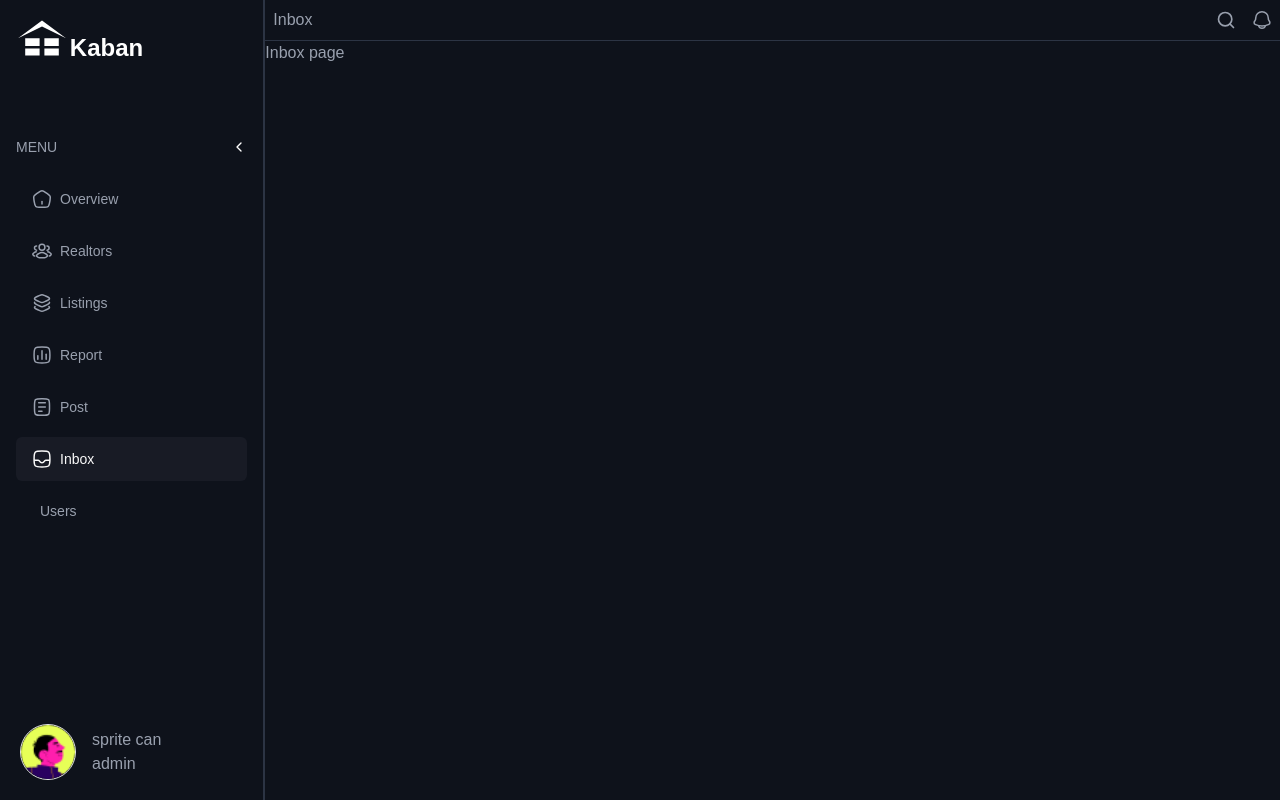
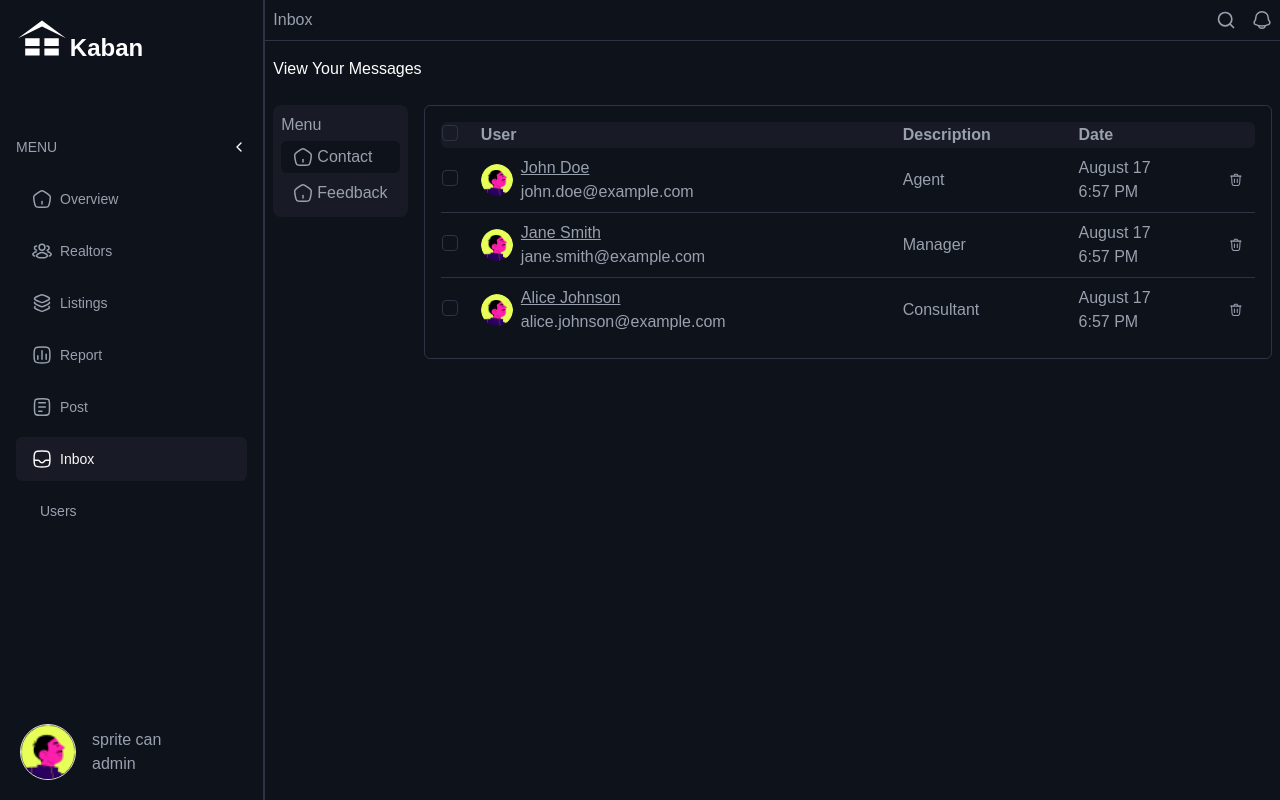
Before and after one commit to twoone-technologies/kaban-admin-fe, a Next.js app: page /dashboard/inbox in a window 1280 px wide. Built offline with nearby package versions, Linux system fonts and the light colour scheme.

Commit message:
Feat: implement Inbox component with user data display and date handling utility

```diff
--- a/app/(dashboard)/dashboard/_components/UserListTable.tsx
+++ b/app/(dashboard)/dashboard/_components/UserListTable.tsx
@@ -1,7 +1,6 @@
 import { useState } from 'react';
 import { ColumnDef, createColumnHelper } from '@tanstack/react-table';
 import TanstackTable from './TanstackTable';
-// import ButtonSwitch from './ButtonSwitch';
 import avatar from '@/public/icons/avatar.png';
 import FormControl from '@/components/common/FormControl';
 import { SearchIcon } from 'lucide-react';
--- a/app/(dashboard)/dashboard/inbox/page.tsx
+++ b/app/(dashboard)/dashboard/inbox/page.tsx
@@ -1,11 +1,184 @@
-import React from 'react'
+'use client';
+import React from 'react';
+import { DashboardIcon } from '@/public/icons';
+import Container from '../_components/Container';
+import { useState } from 'react';
+import { ColumnDef, createColumnHelper } from '@tanstack/react-table';
+import avatar from '@/public/icons/avatar.png';
+import Image from 'next/image';
+import TanstackTable from '../_components/TanstackTable';
+import CustomModal from '../_components/CustomModal';
+import { dateHandler } from '@/utils/functions/function';
+import ProfileCard from '../_components/ProfileCard';
 
 function Inbox() {
-    return (
-        <div>
-            Inbox page
+  const columnHelper = createColumnHelper<{
+    id: number;
+    date: string;
+    description: string;
+    fullName: string;
+    email: string;
+    image: string;
+    uploadDate: string;
+  }>();
+
+  const realtorsData = [
+    {
+      id: 1,
+      image: avatar,
+      fullName: 'John Doe',
+      description: 'Agent',
+      email: 'john.doe@example.com',
+      date: '2023-08-17T18:57:48.921Z',
+    },
+    {
+      id: 2,
+      image: avatar,
+      fullName: 'Jane Smith',
+      description: 'Manager',
+      email: 'jane.smith@example.com',
+      date: '2023-08-17T18:57:48.921Z',
+    },
+    {
+      id: 3,
+      image: avatar,
+      fullName: 'Alice Johnson',
+      description: 'Consultant',
+      email: 'alice.johnson@example.com',
+      date: '2023-08-17T18:57:48.921Z',
+    },
+  ];
+
+  // Handle Permission Change
+  // const handlePermissionChange = (index: number, checked: boolean) => {
+  //   setRealtorsData((prev) =>
+  //     prev.map((user, i) =>
+  //       i === index ? { ...user, permission: checked } : user,
+  //     ),
+  //   );
+  // };
+  const [open, setOpen] = useState(false);
+  const [purpose, setPurpose] = useState<'edit' | 'delete'>('edit');
+  const [tab, setTab] = useState<'contact' | 'feedback' | 'user'>('contact');
+  const [currUser, setCurrUser] = useState(-1);
+
+  const RealtorColumns = [
+    columnHelper.accessor('image', {
+      header: 'User',
+      cell: (info) => {
+        const { image, fullName, email, id } = info.row.original;
+        return (
+          <div className="flex items-center gap-2">
+            <Image
+              src={image}
+              width={10}
+              height={10}
+              alt={fullName}
+              className="w-8 h-8 rounded-full"
+            />
+            <div className="flex cursor-pointer flex-col">
+              <span
+                className="underline"
+                onClick={() => {
+                  setTab('user');
+                  setCurrUser(id);
+                }}
+              >
+                {fullName}
+              </span>
+              <span>{email}</span>
+            </div>
+          </div>
+        );
+      },
+    }),
+    columnHelper.accessor('description', {
+      header: 'Description',
+      cell: (info) => info.getValue(),
+    }),
+    columnHelper.accessor('date', {
+      header: 'Date',
+      cell: (info) => {
+        const { date } = info.row.original;
+        const dateString = dateHandler(date);
+        dateString?.split(',');
+        return (
+          <div className="flex flex-col">
+            <span>{dateString?.split('at')[0].split(',')[0]}</span>
+            <span>{dateString?.split('at')[1]}</span>
+          </div>
+        );
+      },
+    }),
+  ] as unknown as ColumnDef<unknown, unknown>[];
+
+  const currentUser = realtorsData.find((user) => user.id === currUser);
+
+  return (
+    <Container element="section">
+      <h2 className="text-white mb-6">View Your Messages</h2>
+      <div className="flex gap-4">
+        <div className="flex flex-col gap-4">
+          <div className="flex flex-col gap-1 bg-accent-foreground p-2 max-w-max rounded-lg">
+            <span>Menu</span>
+            <div
+              onClick={() => setTab('contact')}
+              className={`${
+                tab === 'contact' && 'bg-background rounded-md'
+              } px-3 py-1 flex items-center cursor-pointer gap-1`}
+            >
+              <DashboardIcon />
+              <span>Contact</span>
+            </div>
+            <div
+              onClick={() => setTab('feedback')}
+              className={`${
+                tab === 'feedback' && 'bg-background rounded-md'
+              } px-3 py-1 flex items-center cursor-pointer gap-1`}
+            >
+              <DashboardIcon />
+              <span>Feedback</span>
+            </div>
+          </div>
         </div>
-    )
+        <div className='rounded-md border border-accent p-4 w-full'>
+				{tab === 'contact' && (
+          <TanstackTable
+            handleDelete={() => {
+              setOpen(true);
+              setPurpose('delete');
+            }}
+						checkbox
+            columns={RealtorColumns}
+            data={realtorsData}
+          />
+        )}
+        {tab === 'user' && currUser !== -1 && (
+          <div className='flex flex-col w-full'>
+            <div className="flex w-full justify-between items-center">
+              <ProfileCard
+                name={currentUser?.fullName}
+                role={currentUser?.email}
+              />
+              <div className="flex flex-col">
+								<span>09032344432</span>
+                <span>
+                  {dateHandler(currentUser?.date ?? '')?.split('at')[0].split(',')[0] || ''} .
+                  {dateHandler(currentUser?.date ?? '')?.split('at')[1] || ''}
+                </span>
+              </div>
+            </div>
+						<div className='ml-20'>
+						<span>TO: Me, info.example</span>
+						<p>Lorem, ipsum dolor.</p>
+						</div>
+          </div>
+        )}
+				</div>
+      </div>
+      <CustomModal open={open} onChange={setOpen} purpose={purpose} />
+    </Container>
+  );
 }
 
-export default Inbox
+export default Inbox;
--- /dev/null
+++ b/utils/functions/function.ts
@@ -0,0 +1,64 @@
+import { Listing } from "../types/listing.types";
+
+export const dateHandler = (dateStr: string | undefined, pathname?: string | undefined) => {
+  if (dateStr === undefined) return null;
+
+  const date = new Date(dateStr);
+  const currentDate = new Date();
+  const timeDifference = currentDate.getTime() - date.getTime();
+  const daysDifference = Math.floor(timeDifference / (1000 * 60 * 60 * 24));
+
+  if (pathname && pathname.startsWith('/dashboard/notification/')) {
+    // If the pathname matches the notification route, return date in a different format
+    const options: Intl.DateTimeFormatOptions = {
+      year: 'numeric',
+      month: 'long',
+      day: 'numeric',
+      hour: 'numeric',
+      minute: 'numeric',
+      second: 'numeric',
+    };
+    return date.toLocaleDateString(undefined, options);
+  }
+
+  if (daysDifference === 0) {
+    // Check if it's within the same day
+    const hoursDifference = Math.floor(timeDifference / (1000 * 60 * 60));
+    if (hoursDifference > 0) {
+      return `${hoursDifference} ${hoursDifference === 1 ? 'hour' : 'hours'} ago`;
+    } else {
+      return 'Today';
+    }
+  } else if (daysDifference === 1) {
+    return 'Yesterday';
+  } else if (daysDifference > 1 && daysDifference <= 7) {
+    return `${daysDifference} ${daysDifference === 1 ? 'day' : 'days'} ago`;
+  } else {
+    // Get the user's timezone dynamically
+    const userTimeZone = Intl.DateTimeFormat().resolvedOptions().timeZone;
+
+    // Return the full date with time for dates beyond 1 week in the user's timezone
+    const options: Intl.DateTimeFormatOptions = {
+      year: 'numeric',
+      month: 'long',
+      day: 'numeric',
+      hour: 'numeric',
+      minute: 'numeric',
+      timeZone: userTimeZone,
+    };
+    return date.toLocaleDateString(undefined, options);
+  }
+};
+
+export const getTotal = (items: Listing[], agentName: string) => {
+  let totalCount = 0;
+
+  if (items === undefined) return null
+  items.forEach((item: { realtor: { user: { full_name: string } } }) => {
+    if (item.realtor.user.full_name === agentName) {
+      totalCount++;
+    }
+  });
+
+  return totalCount;
+}
```
